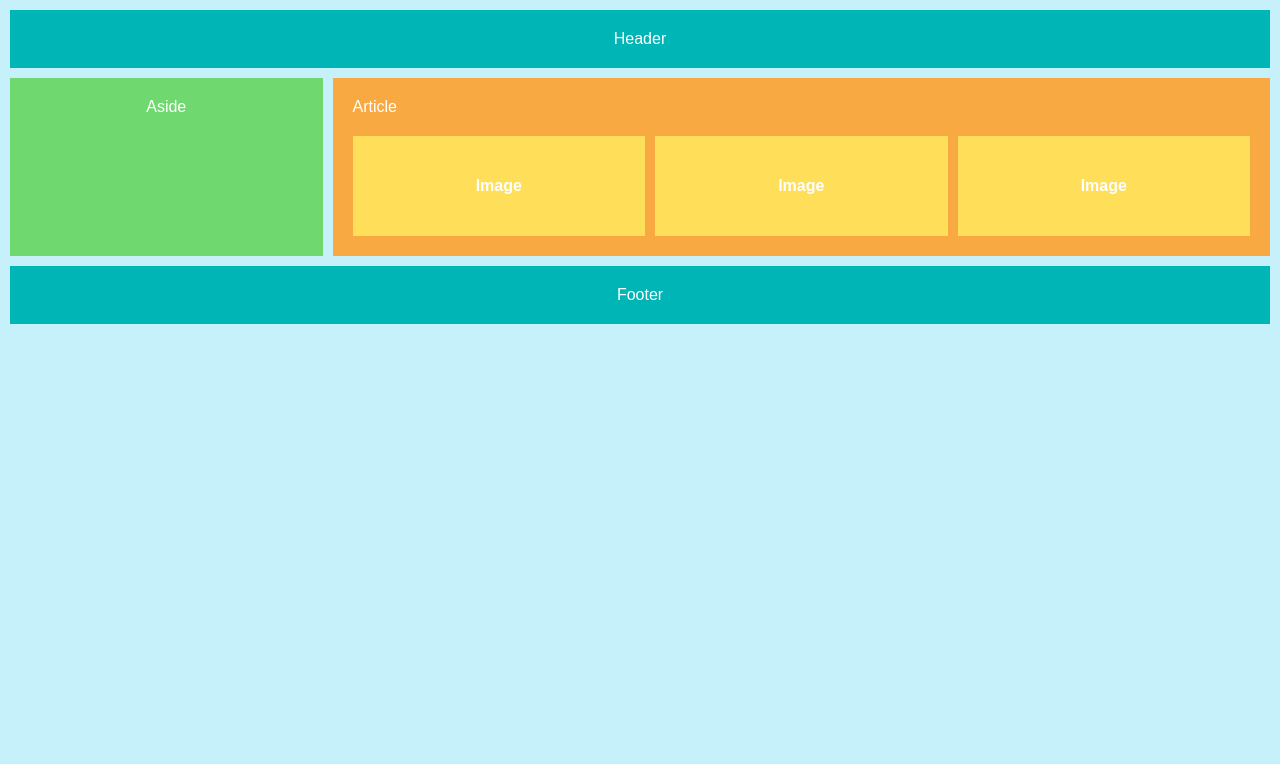
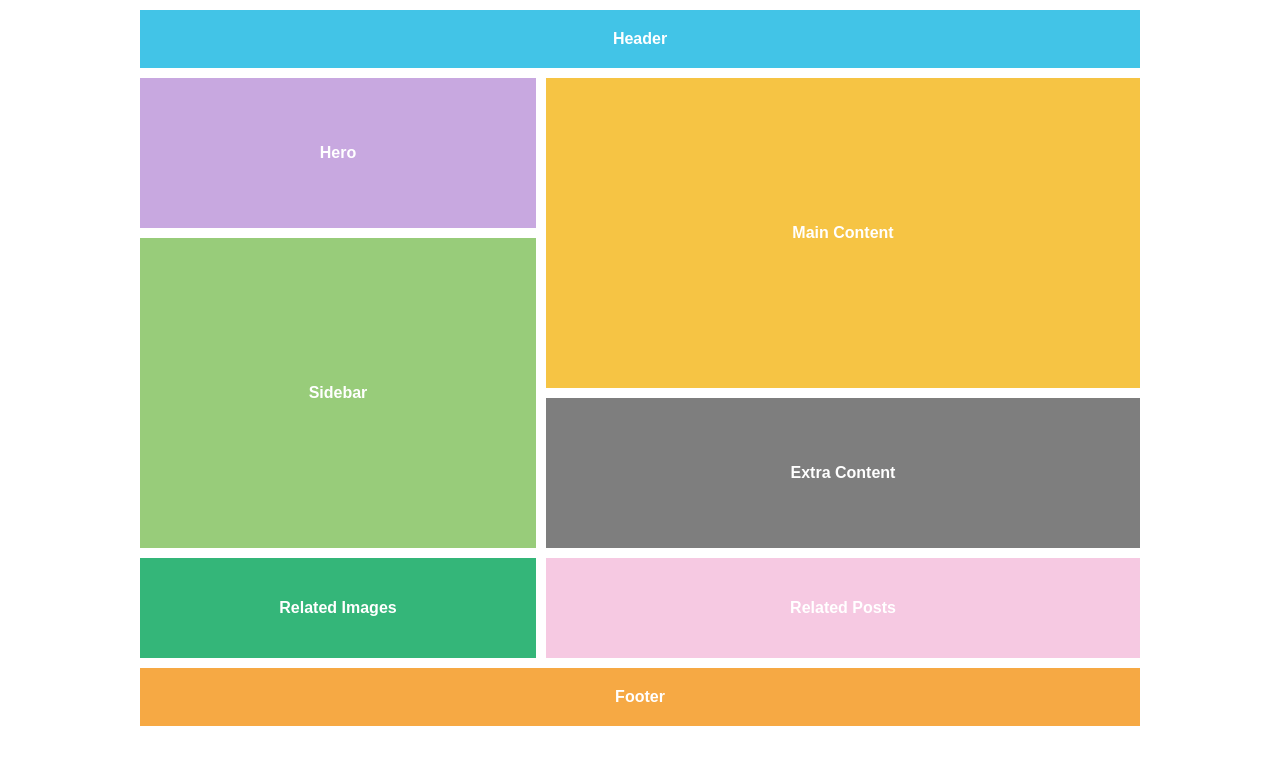
Before and after one commit to DankyHot/Pumpkin.pp.ua, a plain HTML site: page index.html in a window 1280 px wide. Drawn offline with Linux system fonts and the light colour scheme.

Commit message:
Update index.html

```diff
--- a/index.html
+++ b/index.html
@@ -1,90 +1,122 @@
 <!DOCTYPE html>
 <html lang="ru">
 <head>
-  <meta charset="UTF-8" />
-  <meta name="viewport" content="width=device-width, initial-scale=1.0"/>
-  <title>Схема страницы</title>
+  <meta charset="UTF-8">
+  <title>Макет по схеме</title>
   <style>
     body {
       margin: 0;
       font-family: sans-serif;
-      background: #c6f1fb;
+      background: #fff;
     }
 
     .container {
       display: grid;
       grid-template-areas:
         "header header"
-        "aside article"
+        "hero main"
+        "sidebar main"
+        "sidebar extra"
+        "images posts"
         "footer footer";
-      grid-template-columns: 1fr 3fr;
-      grid-template-rows: auto 1fr auto;
+      grid-template-columns: 2fr 3fr;
+      grid-template-rows: auto 150px 150px 150px 100px auto;
       gap: 10px;
       padding: 10px;
+      max-width: 1000px;
+      margin: auto;
     }
 
     header {
       grid-area: header;
-      background: #00b5b5;
+      background: #42c4e7;
+      padding: 20px;
+      text-align: center;
       color: white;
-      text-align: center;
-      padding: 20px;
+      font-weight: bold;
     }
 
-    aside {
-      grid-area: aside;
-      background: #6fd96f;
+    .hero {
+      grid-area: hero;
+      background: #c8a8e0;
+      display: flex;
+      align-items: center;
+      justify-content: center;
       color: white;
-      padding: 20px;
-      text-align: center;
+      font-weight: bold;
     }
 
-    article {
-      grid-area: article;
-      background: #f9a941;
-      padding: 20px;
+    .main {
+      grid-area: main;
+      background: #f6c444;
+      display: flex;
+      align-items: center;
+      justify-content: center;
       color: white;
+      font-weight: bold;
+      text-align: center;
+      padding: 10px;
+    }
+
+    .sidebar {
+      grid-area: sidebar;
+      background: #98cc7a;
+      display: flex;
+      align-items: center;
+      justify-content: center;
+      color: white;
+      font-weight: bold;
+    }
+
+    .extra {
+      grid-area: extra;
+      background: #7e7e7e;
+      display: flex;
+      align-items: center;
+      justify-content: center;
+      color: white;
+      font-weight: bold;
     }
 
     .images {
-      display: flex;
-      gap: 10px;
-      margin-top: 20px;
-      justify-content: space-between;
-    }
-
-    .image {
-      background: #ffde59;
-      color: white;
-      flex: 1;
-      height: 100px;
+      grid-area: images;
+      background: #34b679;
       display: flex;
       align-items: center;
       justify-content: center;
+      color: white;
+      font-weight: bold;
+    }
+
+    .posts {
+      grid-area: posts;
+      background: #f6c9e2;
+      display: flex;
+      align-items: center;
+      justify-content: center;
+      color: white;
       font-weight: bold;
     }
 
     footer {
       grid-area: footer;
-      background: #00b5b5;
+      background: #f6a944;
+      padding: 20px;
+      text-align: center;
       color: white;
-      text-align: center;
-      padding: 20px;
+      font-weight: bold;
     }
   </style>
 </head>
 <body>
   <div class="container">
     <header>Header</header>
-    <aside>Aside</aside>
-    <article>
-      Article
-      <div class="images">
-        <div class="image">Image</div>
-        <div class="image">Image</div>
-        <div class="image">Image</div>
-      </div>
-    </article>
+    <div class="hero">Hero</div>
+    <div class="main">Main Content</div>
+    <div class="sidebar">Sidebar</div>
+    <div class="extra">Extra Content</div>
+    <div class="images">Related Images</div>
+    <div class="posts">Related Posts</div>
     <footer>Footer</footer>
   </div>
 </body>
```
